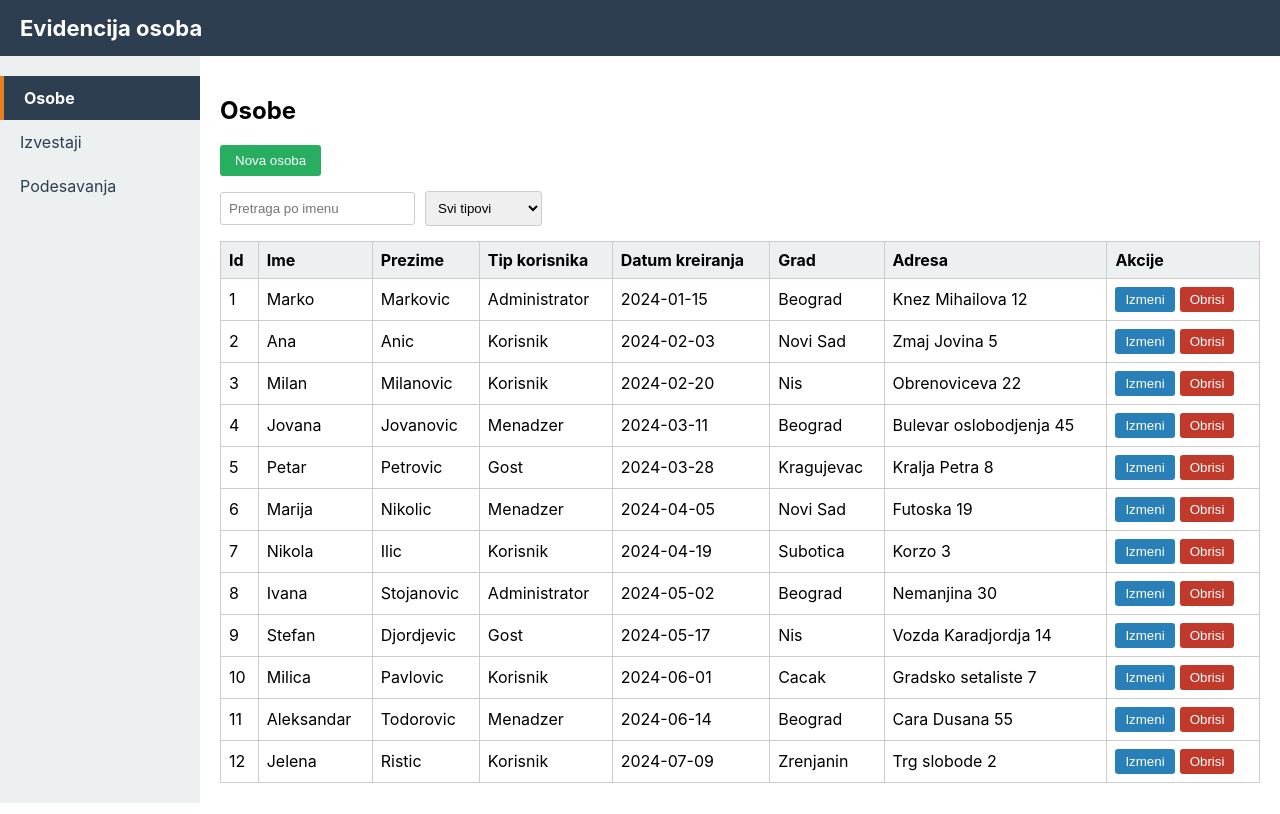
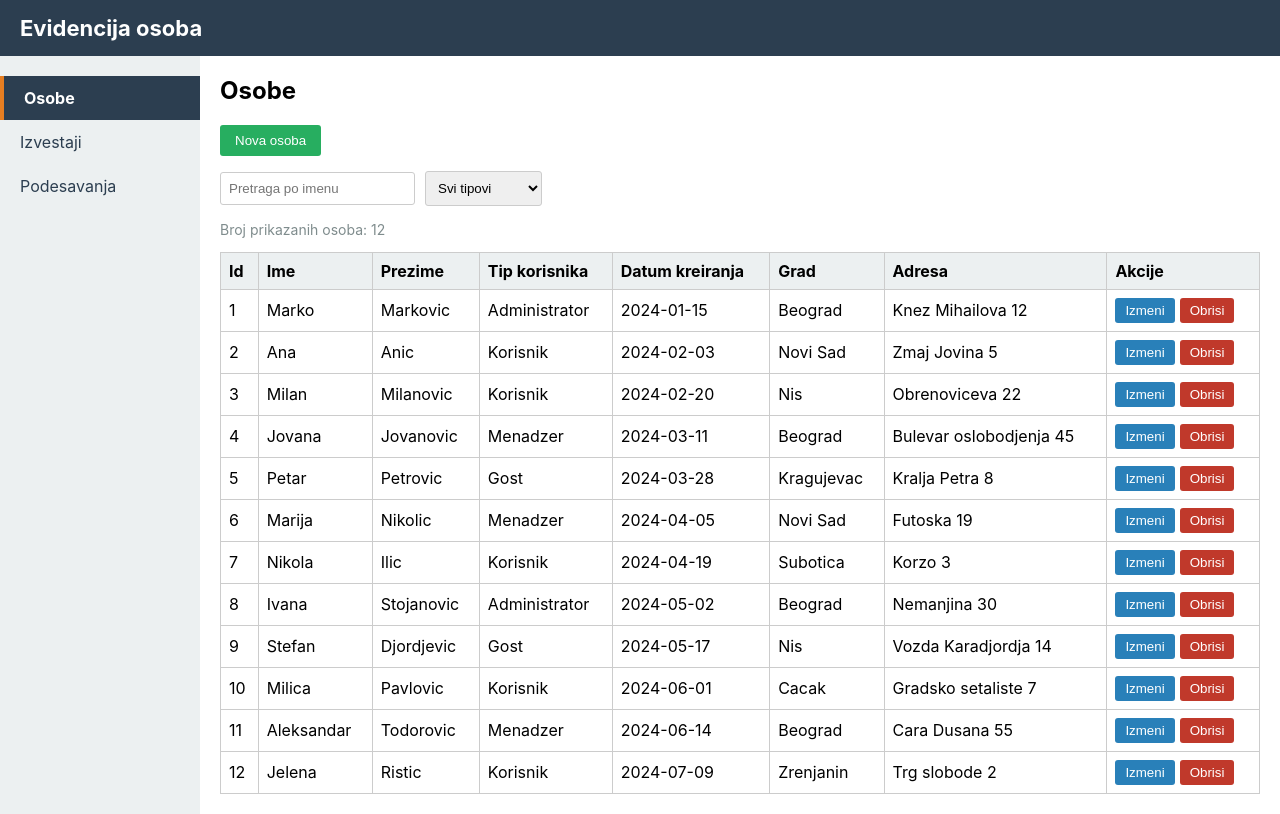
Before and after one commit to cvijeticc/person-management-app, a React (Create React App) app: page / in a window 1280 px wide. Built offline with nearby package versions, Linux system fonts and the light colour scheme; data requests are answered from the project's data file.

Commit message:
Prikaz broja rezultata i sitna doterivanja stilova

```diff
--- a/src/App.css
+++ b/src/App.css
@@ -43,6 +43,10 @@
   padding: 20px;
 }
 
+.content h2 {
+  margin-top: 0;
+}
+
 .new-button {
   background-color: #27ae60;
   color: white;
@@ -72,6 +76,11 @@
 .no-results {
   color: #c0392b;
   font-weight: bold;
+}
+
+.results-count {
+  color: #7f8c8d;
+  font-size: 14px;
 }
 
 .table {
--- a/src/App.js
+++ b/src/App.js
@@ -101,6 +101,11 @@ function App() {
               Ne postoji rezultat za zadate kriterijume pretrage.
             </p>
           ) : (
+            <p className="results-count">
+              Broj prikazanih osoba: {filteredPersons.length}
+            </p>
+          )}
+          {filteredPersons.length > 0 && (
             <PersonTable
               persons={filteredPersons}
               onEdit={openEditForm}
```
